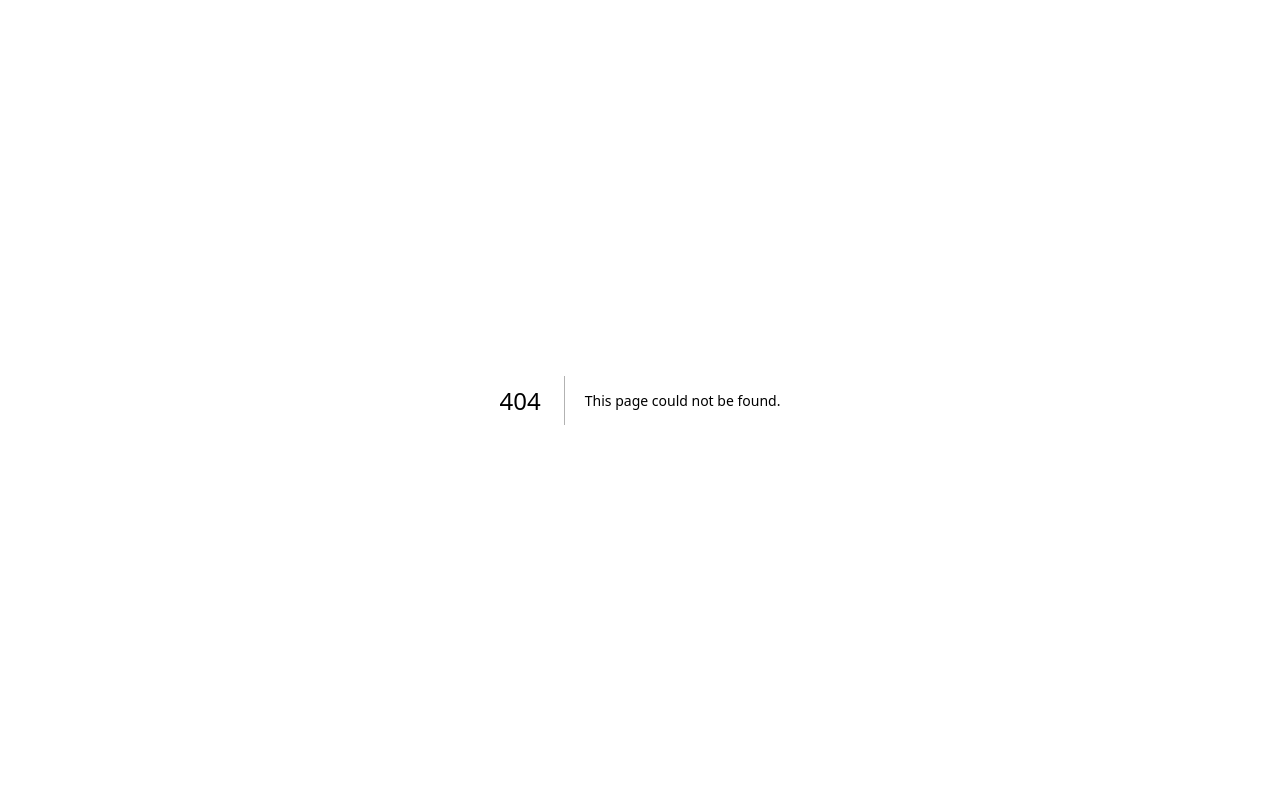
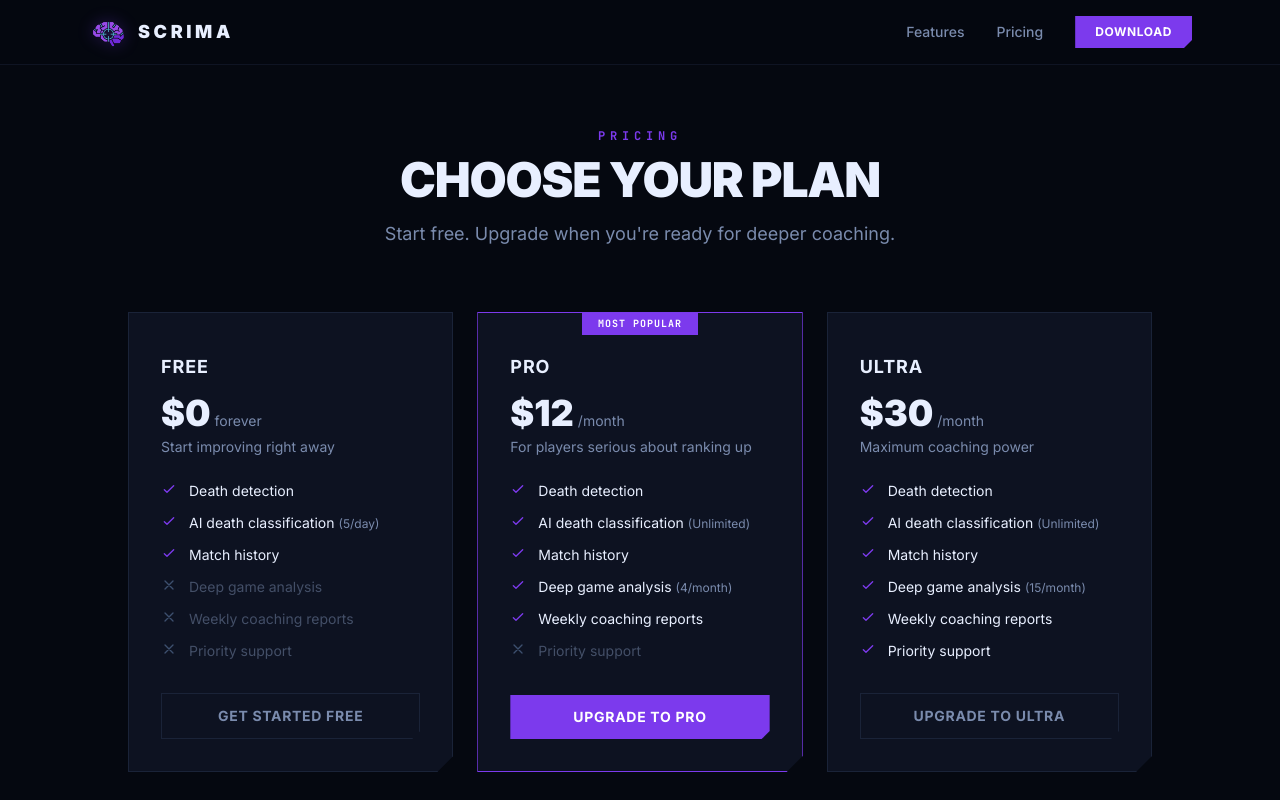
Before and after one commit to allenjoseph05/scrima, a Next.js app in the folder packages/web/: page /pricing in a window 1280 px wide. Before the commit this address had no page. Shown: the top 800 px of the page. Built offline with nearby package versions, Linux system fonts and the light colour scheme.

Commit message:
feat(web): add pricing page

```diff
--- /dev/null
+++ b/packages/web/src/app/pricing/page.tsx
@@ -0,0 +1,189 @@
+import { Footer } from '@/components/Footer';
+import { Navbar } from '@/components/Navbar';
+import type { Metadata } from 'next';
+import Link from 'next/link';
+
+export const metadata: Metadata = {
+  title: 'Pricing — Scrima',
+  description: 'Choose the Scrima plan that fits your competitive goals. Free tier available.',
+};
+
+const plans = [
+  {
+    name: 'Free',
+    price: '$0',
+    period: 'forever',
+    description: 'Start improving right away',
+    cta: 'Get Started Free',
+    ctaHref: '/download',
+    highlight: false,
+    features: [
+      { text: 'Death detection', included: true },
+      { text: 'AI death classification', included: true, note: '5/day' },
+      { text: 'Match history', included: true },
+      { text: 'Deep game analysis', included: false },
+      { text: 'Weekly coaching reports', included: false },
+      { text: 'Priority support', included: false },
+    ],
+  },
+  {
+    name: 'Pro',
+    price: '$12',
+    period: '/month',
+    description: 'For players serious about ranking up',
+    cta: 'Upgrade to Pro',
+    ctaHref: '/sign-up',
+    highlight: true,
+    features: [
+      { text: 'Death detection', included: true },
+      { text: 'AI death classification', included: true, note: 'Unlimited' },
+      { text: 'Match history', included: true },
+      { text: 'Deep game analysis', included: true, note: '4/month' },
+      { text: 'Weekly coaching reports', included: true },
+      { text: 'Priority support', included: false },
+    ],
+  },
+  {
+    name: 'Ultra',
+    price: '$30',
+    period: '/month',
+    description: 'Maximum coaching power',
+    cta: 'Upgrade to Ultra',
+    ctaHref: '/sign-up',
+    highlight: false,
+    features: [
+      { text: 'Death detection', included: true },
+      { text: 'AI death classification', included: true, note: 'Unlimited' },
+      { text: 'Match history', included: true },
+      { text: 'Deep game analysis', included: true, note: '15/month' },
+      { text: 'Weekly coaching reports', included: true },
+      { text: 'Priority support', included: true },
+    ],
+  },
+];
+
+function CheckIcon() {
+  return (
+    <svg
+      aria-hidden="true"
+      width="16"
+      height="16"
+      viewBox="0 0 24 24"
+      fill="none"
+      className="flex-shrink-0"
+    >
+      <path
+        d="M5 13l4 4L19 7"
+        stroke="#7C3AED"
+        strokeWidth="2"
+        strokeLinecap="round"
+        strokeLinejoin="round"
+      />
+    </svg>
+  );
+}
+
+function XIcon() {
+  return (
+    <svg
+      aria-hidden="true"
+      width="16"
+      height="16"
+      viewBox="0 0 24 24"
+      fill="none"
+      className="flex-shrink-0"
+    >
+      <path d="M18 6L6 18M6 6l12 12" stroke="#3D4F6E" strokeWidth="2" strokeLinecap="round" />
+    </svg>
+  );
+}
+
+export default function PricingPage() {
+  return (
+    <>
+      <Navbar />
+      <main className="pt-32 pb-24 px-6">
+        <div className="max-w-5xl mx-auto">
+          <div className="text-center mb-16">
+            <p
+              className="text-xs font-mono font-bold tracking-[0.4em] uppercase mb-3"
+              style={{ color: '#7C3AED' }}
+            >
+              PRICING
+            </p>
+            <h1 className="text-4xl md:text-5xl font-black uppercase tracking-tight text-scrima-text mb-4">
+              Choose Your Plan
+            </h1>
+            <p className="text-lg text-scrima-muted max-w-xl mx-auto">
+              Start free. Upgrade when you&apos;re ready for deeper coaching.
+            </p>
+          </div>
+
+          <div className="grid md:grid-cols-3 gap-6">
+            {plans.map((plan) => (
+              <div
+                key={plan.name}
+                className="relative p-8 clip-corner flex flex-col"
+                style={{
+                  background: '#0D1221',
+                  border: plan.highlight ? '1px solid #7C3AED' : '1px solid #1A2338',
+                  boxShadow: plan.highlight ? '0 0 40px #7C3AED22' : 'none',
+                }}
+              >
+                {plan.highlight && (
+                  <div
+                    className="absolute -top-px left-1/2 -translate-x-1/2 px-4 py-1 text-[10px] font-mono font-bold uppercase tracking-widest"
+                    style={{ background: '#7C3AED', color: '#fff' }}
+                  >
+                    Most Popular
+                  </div>
+                )}
+
+                <h3 className="text-lg font-bold uppercase tracking-wider text-scrima-text mt-2">
+                  {plan.name}
+                </h3>
+                <div className="flex items-baseline gap-1 mt-3 mb-1">
+                  <span className="text-4xl font-black text-scrima-text">{plan.price}</span>
+                  <span className="text-sm text-scrima-muted">{plan.period}</span>
+                </div>
+                <p className="text-sm text-scrima-muted mb-6">{plan.description}</p>
+
+                <ul className="space-y-3 mb-8 flex-1">
+                  {plan.features.map((feature) => (
+                    <li key={feature.text} className="flex items-start gap-3">
+                      {feature.included ? <CheckIcon /> : <XIcon />}
+                      <span
+                        className={`text-sm ${feature.included ? 'text-scrima-text' : 'text-scrima-muted/50'}`}
+                      >
+                        {feature.text}
+                        {feature.note && (
+                          <span className="ml-1 text-xs text-scrima-muted">({feature.note})</span>
+                        )}
+                      </span>
+                    </li>
+                  ))}
+                </ul>
+
+                <Link
+                  href={plan.ctaHref}
+                  className={`block text-center py-3 text-sm font-bold uppercase tracking-wider clip-corner-sm transition-all ${
+                    plan.highlight
+                      ? 'bg-scrima-purple text-white hover:brightness-110'
+                      : 'border border-scrima-border text-scrima-muted hover:border-scrima-purple/50 hover:text-scrima-text'
+                  }`}
+                >
+                  {plan.cta}
+                </Link>
+              </div>
+            ))}
+          </div>
+
+          <p className="text-center text-xs text-scrima-muted/60 mt-8 font-mono">
+            All plans include automatic death detection and match recording. Cancel anytime.
+          </p>
+        </div>
+      </main>
+      <Footer />
+    </>
+  );
+}
```
